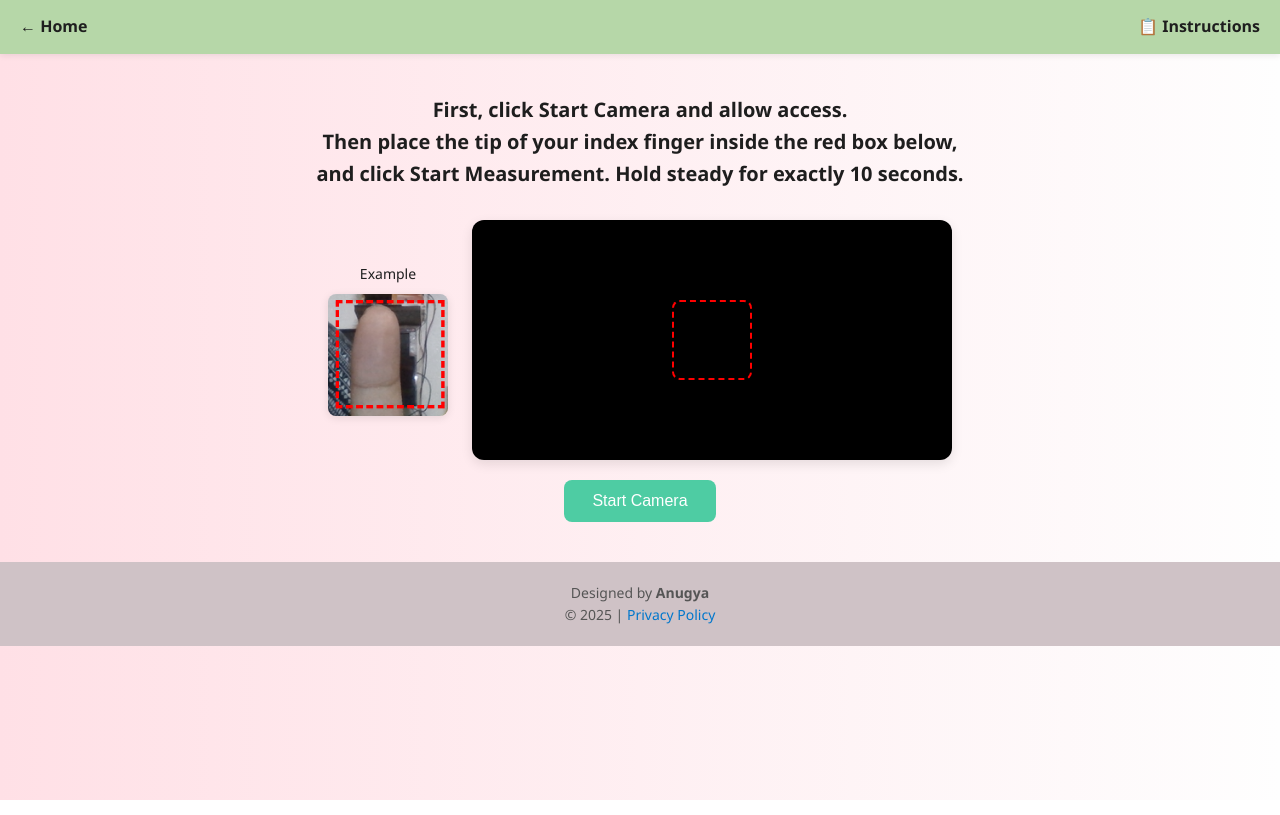
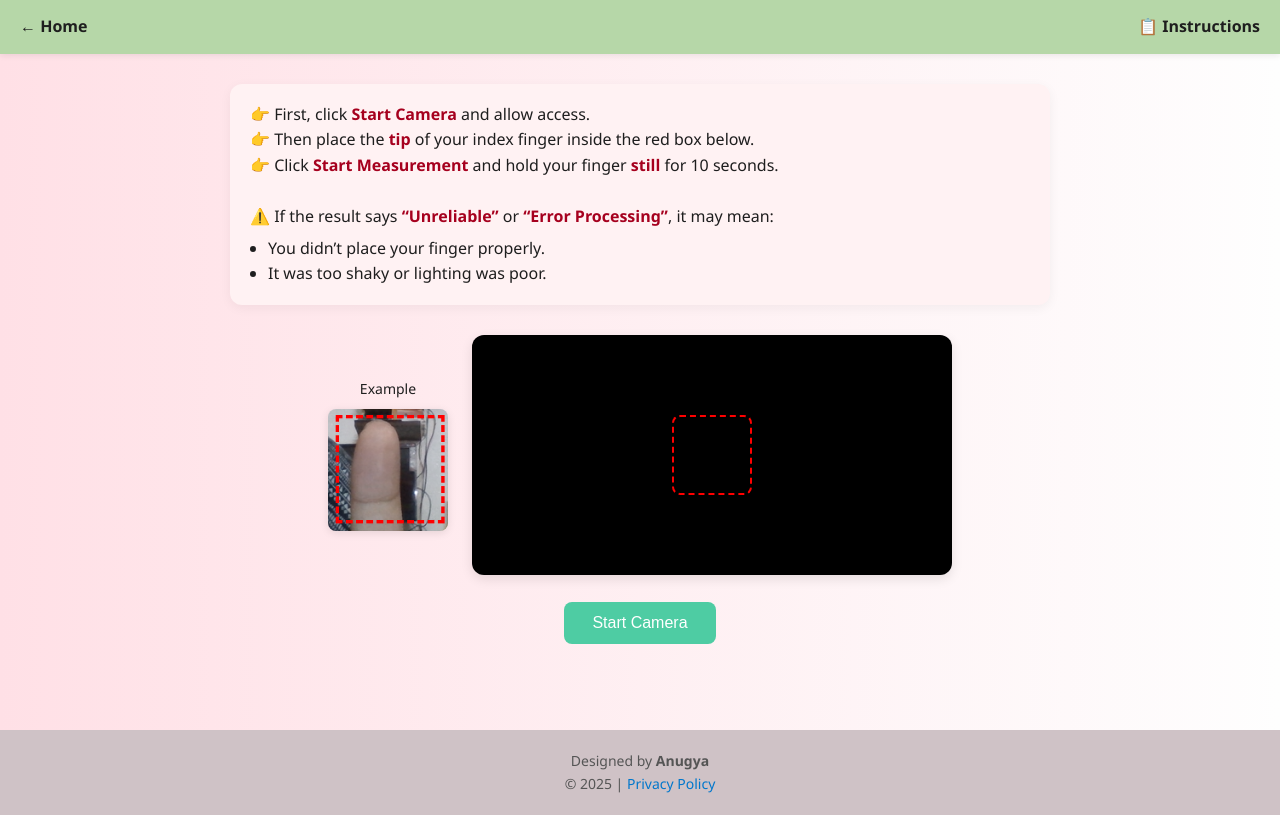
Before and after one commit to anugya22/Heart_rate_monitor, a Flask app: page /measure in a window 1280 px wide. Run offline with Flask 3, Linux system fonts and the light colour scheme.

Commit message:
Update measure.html

```diff
--- a/templates/measure.html
+++ b/templates/measure.html
@@ -49,32 +49,37 @@
       text-decoration: underline;
     }
 
-    h2 {
-      text-align: center;
-      margin: 40px 20px 10px;
-      font-size: 20px;
-      line-height: 1.6;
+    .container {
+      max-width: 860px;
+      margin: 0 auto;
+      padding: 30px 20px;
     }
 
-    .container {
-      max-width: 800px;
-      margin: 0 auto;
-      padding: 0 20px;
+    .instructions-box {
+      background-color: #fff2f3;
+      padding: 18px 20px;
+      border-radius: 12px;
+      box-shadow: 0 3px 12px rgba(0,0,0,0.05);
+      font-size: 16px;
+      margin-bottom: 30px;
+    }
+
+    .instructions-box strong {
+      color: #a6001e;
     }
 
     .flex-example-video {
       display: flex;
       justify-content: center;
       align-items: center;
-      margin-top: 30px;
       gap: 24px;
+      margin-bottom: 20px;
     }
 
     .flex-example-video img {
       width: 120px;
       border-radius: 8px;
       box-shadow: 0 2px 8px rgba(0, 0, 0, 0.1);
-      display: block;
     }
 
     .flex-example-video h3 {
@@ -90,7 +95,6 @@
       border-radius: 12px;
       transform: scaleX(-1);
       box-shadow: 0 4px 12px rgba(0, 0, 0, 0.1);
-      display: block;
       background: #000;
     }
 
@@ -120,17 +124,24 @@
     }
 
     #start-btn:active, #measure-btn:active {
-      background-color: #a6001e;
+      background-color: #3bb092;
     }
 
     #bpmResult {
       text-align: center;
       font-size: 18px;
-      margin-top: 10px;
+      margin-top: 16px;
+      color: #444;
+      font-weight: 500;
     }
 
     footer {
-      margin-top: auto;
+      margin-top: 40px;
+      background:#cfc2c6;
+      padding: 20px 10px;
+      text-align:center;
+      font-size:14px;
+      color:#555;
     }
   </style>
 </head>
@@ -142,11 +153,18 @@
   </div>
 
   <div class="container">
-    <h2>
-      First, click <strong>Start Camera</strong> and allow access.<br />
-      Then place the <strong>tip</strong> of your index finger inside the red box below,<br />
-      and click <strong>Start Measurement</strong>. Hold steady for exactly 10 seconds.
-    </h2>
+    <div class="instructions-box">
+      <p>
+        👉 First, click <strong>Start Camera</strong> and allow access.<br>
+        👉 Then place the <strong>tip</strong> of your index finger inside the red box below.<br>
+        👉 Click <strong>Start Measurement</strong> and hold your finger <strong>still</strong> for 10 seconds.<br><br>
+        ⚠️ If the result says <strong>“Unreliable”</strong> or <strong>“Error Processing”</strong>, it may mean:
+        <ul style="margin-top: 6px; margin-left: 18px;">
+          <li>You didn’t place your finger properly.</li>
+          <li>It was too shaky or lighting was poor.</li>
+        </ul>
+      </p>
+    </div>
 
     <div class="flex-example-video">
       <div>
@@ -162,10 +180,11 @@
 
     <button id="start-btn" onclick="startCamera()">Start Camera</button>
     <button id="measure-btn" style="display:none;" onclick="measureBPM()">Start Measurement</button>
+
     <p id="bpmResult"></p>
   </div>
 
-  <footer style="background:#cfc2c6; padding: 20px 10px; text-align:center; font-size:14px; color:#555; margin-top:40px;">
+  <footer>
     Designed by <strong>Anugya</strong><br>
     © 2025 | <a href="/privacy" style="color:#0077cc; text-decoration:none;">Privacy Policy</a>
   </footer>
@@ -204,10 +223,16 @@
       canvas.width = video.videoWidth;
       canvas.height = video.videoHeight;
 
-      statusText.innerText = "Measuring for 10 seconds...";
+      let secondsPassed = 0;
+      statusText.innerText = "Measuring... Hold steady, adjust lighting if needed.";
 
       let frames = 0;
       const intervalId = setInterval(() => {
+        if (frames % fps === 0 && frames !== 0) {
+          secondsPassed++;
+          statusText.innerText = `Measuring... ${10 - secondsPassed}s left. Stay steady.`;
+        }
+
         ctx.drawImage(video, 0, 0, canvas.width, canvas.height);
         const imageData = ctx.getImageData(220, 100, 200, 200);
         const data = imageData.data;
@@ -221,7 +246,7 @@
         if (frames >= total_frames) {
           clearInterval(intervalId);
           stream.getTracks().forEach(track => track.stop());
-          statusText.innerText = "Processing...";
+          statusText.innerText = "Processing, please wait...";
 
           fetch("/start", {
             method: "POST",
@@ -230,18 +255,16 @@
           })
           .then(res => res.json())
           .then(data => {
-            if (data.bpm) {
-              statusText.innerText = `Your heart rate is approximately ${data.bpm} BPM.`;
-            } else if (data.redirect) {
+            if (data.redirect) {
               window.location.href = data.redirect;
             } else {
-              statusText.innerText = "Sorry, could not measure heart rate.";
+              statusText.innerText = "Sorry, could not process the measurement.";
+              measureBtn.disabled = false;
+              measureBtn.style.cursor = "pointer";
             }
-            measureBtn.disabled = false;
-            measureBtn.style.cursor = "pointer";
           })
           .catch(() => {
-            statusText.innerText = "Error processing measurement.";
+            statusText.innerText = "Error processing measurement. Try again.";
             measureBtn.disabled = false;
             measureBtn.style.cursor = "pointer";
           });
@@ -249,6 +272,5 @@
       }, interval);
     }
   </script>
-
 </body>
 </html>
```
